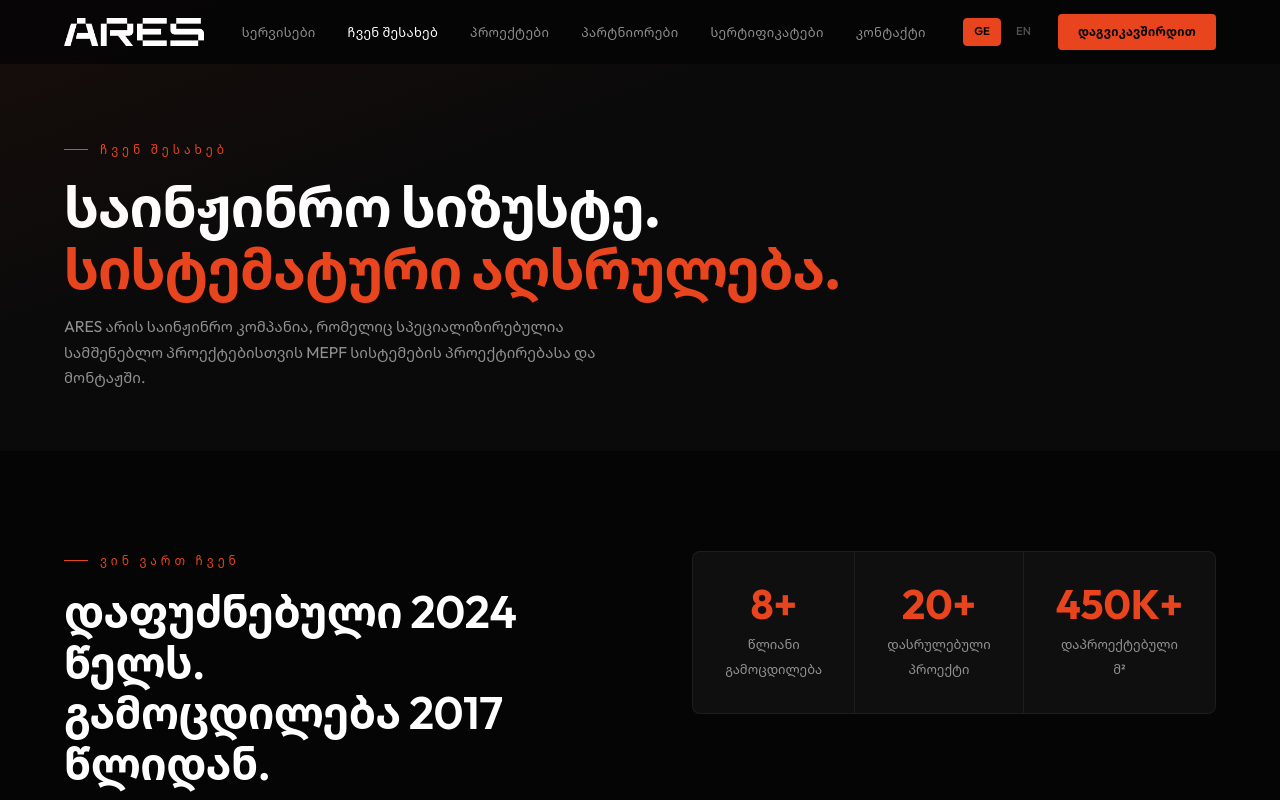
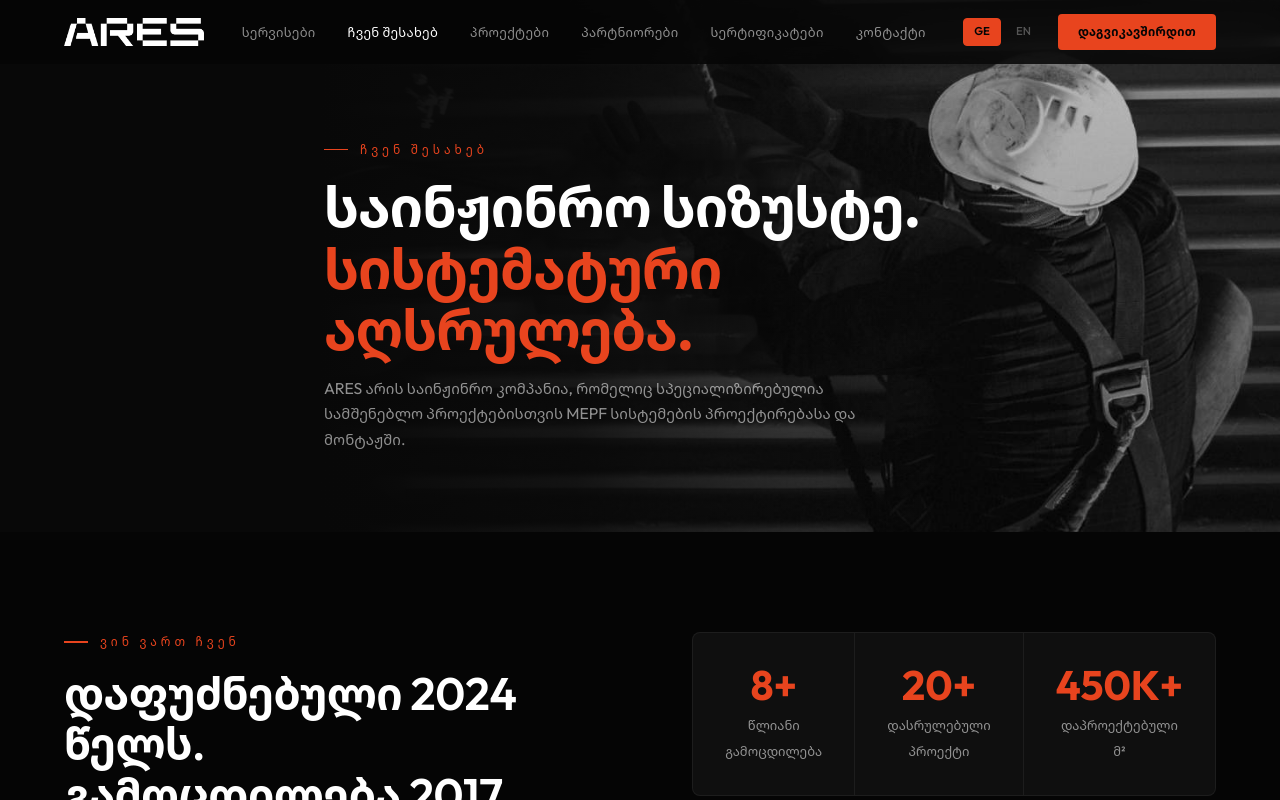
Before and after one commit to lukasturua9444/ares-ge, a Next.js app: page /ka/about in a window 1280 px wide. Shown: the top 800 px of the page. Built offline with nearby package versions, Linux system fonts and the light colour scheme.

Commit message:
Topic 8: Add about hero photo (GE)

```diff
--- a/src/app/ka/about/page.js
+++ b/src/app/ka/about/page.js
@@ -72,9 +72,11 @@ export default function AboutPageKa() {
         </div>
       </nav>
 
-      {/* PAGE HEADER */}
-      <section className="page-header">
-        <div className="wrap">
+      {/* ABOUT HERO */}
+      <section className="about-hero">
+        <div className="about-hero-photo" />
+        <div className="about-hero-overlay" />
+        <div className="wrap about-hero-inner">
           <div className="section-label anim">ჩვენ შესახებ</div>
           <h1 className="page-title anim anim-d1">საინჟინრო სიზუსტე.<br /><em>სისტემატური აღსრულება.</em></h1>
           <p className="section-sub anim anim-d2">ARES არის საინჟინრო კომპანია, რომელიც სპეციალიზირებულია სამშენებლო პროექტებისთვის MEPF სისტემების პროექტირებასა და მონტაჟში.</p>
```
